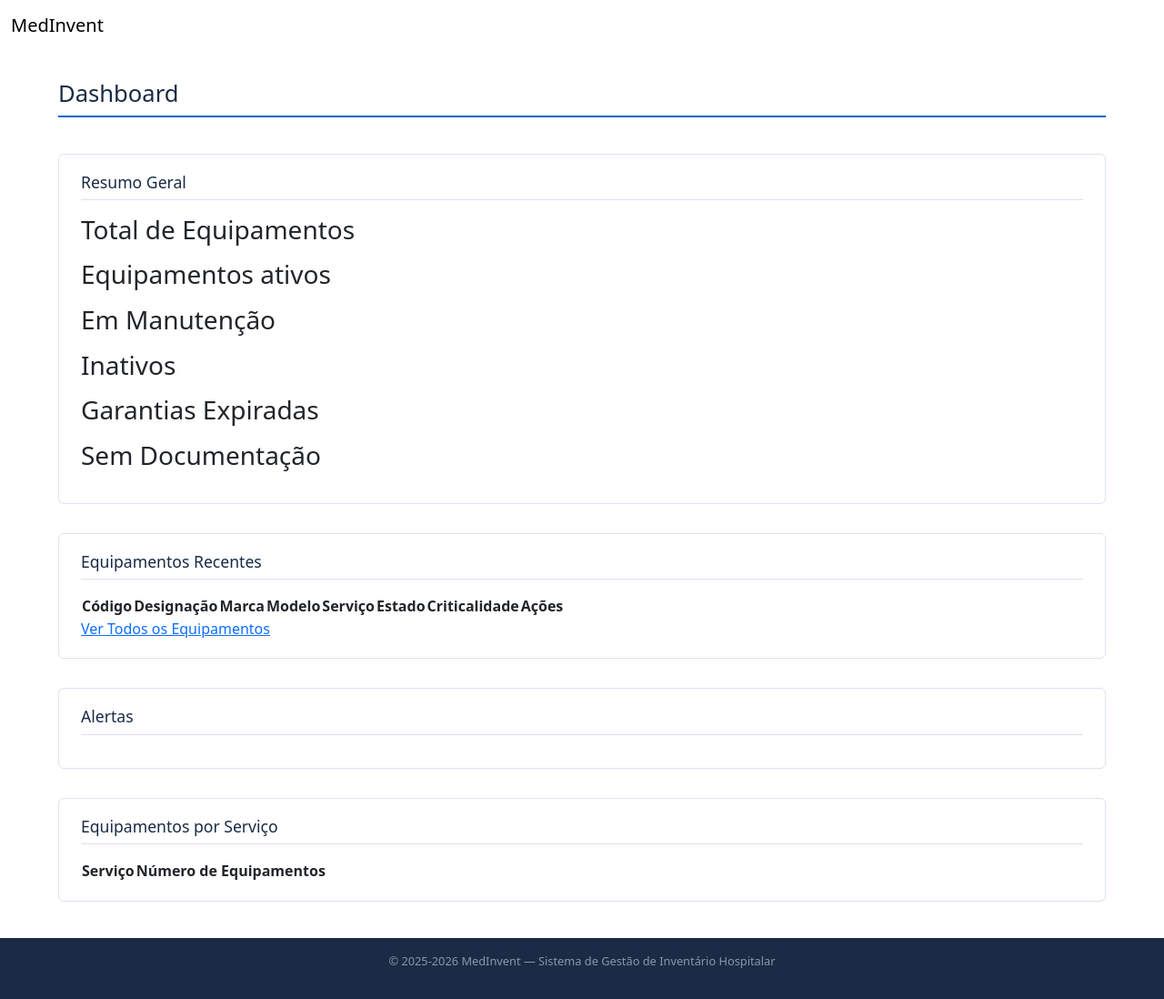
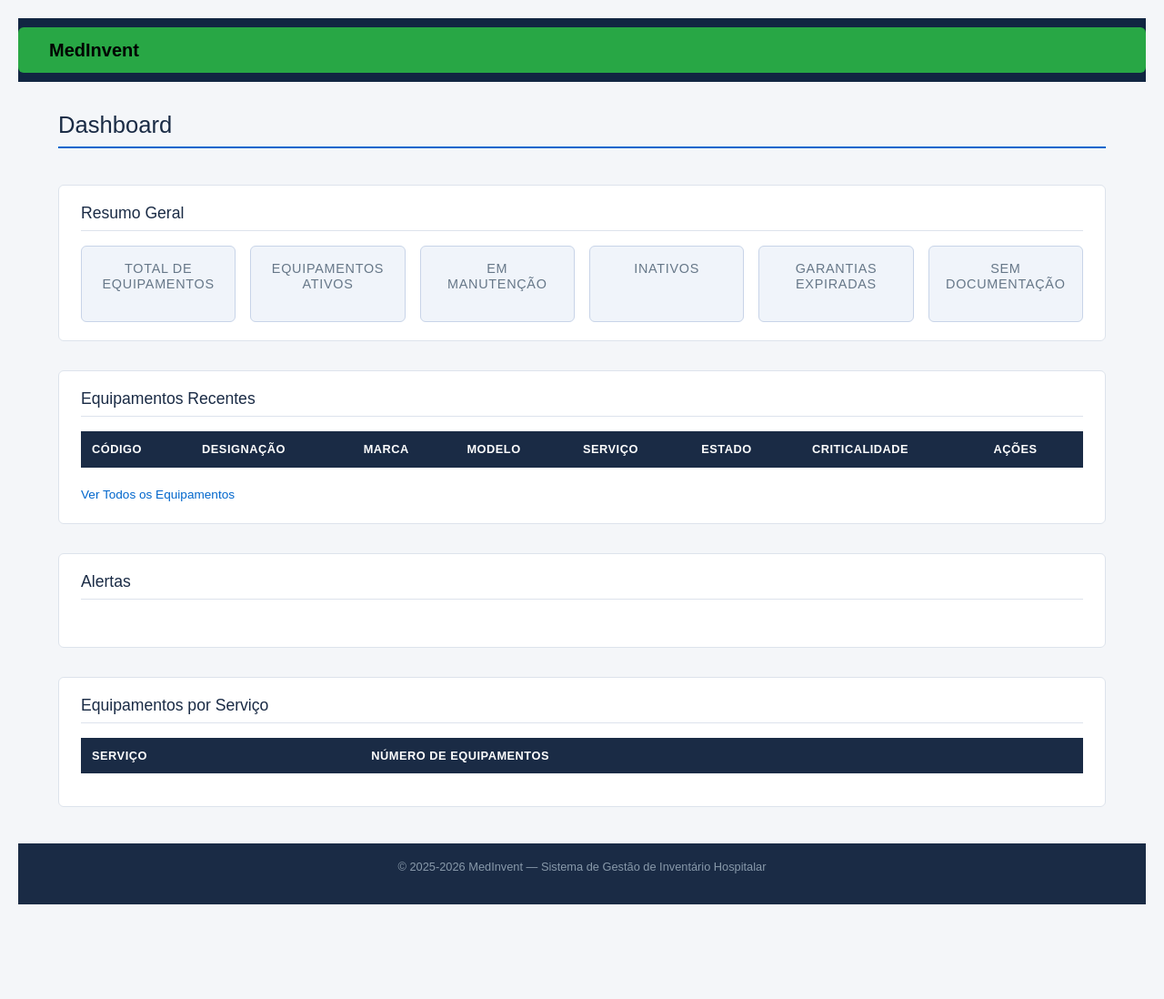
Before and after one commit to pedro-ff-campos/Projeto-gestao-hospitalar, a PHP site: page /private/dashboard.php in a window 1280 px wide. Shown: the whole page at 91% size. After the commit the page ends 994 px from the top, so only its background shows below. Run offline with PHP 8.4, Linux system fonts and the light colour scheme; lists and menus that the app fills with data are empty.

Commit message:
Continuação estlos CSS - front e back end

```diff
--- a/assets/css/1240773.css
+++ b/assets/css/1240773.css
@@ -2,11 +2,77 @@
 
 /* ── 1. RESET E BASE ── */
 
+* {
+    box-sizing: border-box;
+    margin: 0;
+    padding: 0;
+}
+body {
+    font-family: Arial, sans-serif;
+    font-size: 16px;
+    line-height: 1.5;
+    background-color: #f4f6f9;
+    color: #333333;
+    max-width: 1280px;
+    margin: 0 auto;
+    padding: 20px;
+}
+a {
+    color: #0066cc;
+    text-decoration: none;
+}
+a:hover {
+    text-decoration: underline;
+}
+ul {
+    list-style: none;
+}
+
 /* ── 2. HEADER E NAVEGAÇÃO ── */
-    /* Logo / nome do sistema */
-    /* Lista de links de navegação */
-    /* Link activo — adicionar classe "ativo" no PHP à página actual */
+header {
+    background-color: #1a2b45;
+    color: #ffffff;
+    padding: 0 24px;
+}
+header nav {
+    display: flex;
+    justify-content: space-between;
+    align-items: center;
+    height: 60px;
+}
+
+/* Logo / nome do sistema */
+header nav div:first-child {
+    font-size: 1.2rem;
+    font-weight: bold;
+    color: #ffffff;
+    text-decoration: none;
+}
+
+/* Lista de links de navegação */
+header nav ul {
+    display: flex;
+    gap: 8px;
+}
+
+/* Link activo — adicionar classe "ativo" no PHP à página actual */
+header nav div:last-child a.ativo {
+    background-color: #0066cc;
+    color: #ffffff;
+}
     /* Botão de sair */
+header nav div:last-child a {
+    padding: 8px 14px;
+    background-color: #cc3333;
+    color:#ffffff;
+    border-radius: 4px;
+    font-size: 0.85rem;
+    text-decoration: none;
+}
+header nav div:last-child a:hover {
+    background-color: #aa2222;
+}
+
 /* ── 3. CONTEÚDO PRINCIPAL ── */
 
 main {
@@ -41,10 +107,104 @@
 }
 
 /* ── 5. CARDS DE INDICADORES (KPIs) ── */
+
+section div {
+    display: flex;
+    gap: 16px;
+    flex-wrap: wrap;
+}
+
+section article {
+    flex: 1;
+    min-width: 150px;
+    background-color: #f0f4fa;
+    border: 1px solid #c8d4e8;
+    border-radius: 6px;
+    padding: 16px;
+    text-align: center;
+}
+
+section article h3 {
+    font-size: 0.9rem;
+    text-transform: uppercase;
+    letter-spacing: 0.05em;
+    color: #667788;
+    margin-bottom: 8px;
+}
+
+section article p {
+    font-size: 2rem;
+    font-weight: bold;
+    color: #1a2b45;
+}
 /* ── 6. TABELAS ── */
-    /* Link "ver todos" abaixo da tabela */
+table {
+    width: 100%;
+    border-collapse: collapse;
+    margin-bottom:16px;
+    font-size: 0.9rem;
+}
+thead {
+    background-color: #1a2b45;
+    color: #ffffff;
+}
+thead th {
+    padding: 10px 12px;
+    text-align: left;
+    font-weight: 600;
+    font-size: 0.8rem;
+    text-transform: uppercase;
+    letter-spacing: 0.04em;
+}
+tbody tr {
+    border-bottom: 1px solid #dde3ec;
+}
+tbody tr:last-child {
+    border-bottom: none;
+}
+tbody tr:hover {
+    background-color: #f0f4fa;
+}
+tbody td {
+  padding: 10px 12px;
+  color: #444444;
+  vertical-align: middle;
+}
+/* Link "ver todos" abaixo da tabela */
+section > a {
+  display: inline-block;
+  margin-top: 4px;
+  font-size: 0.85rem;
+  color: #0066cc;
+}
 /* ── 7. ALERTAS ── */
-    /* Variações de cor por tipo de alerta — adicionar classe no PHP */
+section ul {
+    display: flex;
+    flex-direction: column;
+    gap: 10px;
+}
+section ul li {
+    padding: 12px 16px;
+    border-left: 4px solid #0066cc;
+    background-color: #f0f4fa;
+    border-radius: 0 4px 4px 0;
+    font-size: 0.9rem;
+    color: #333333;
+}
+
+/* Variações de cor por tipo de alerta  */
+section ul li.alerta-aviso {
+    border-left-color: #f5a623;
+    background-color: #fffbf0;
+}
+section ul li.alerta-critico {
+    border-left-color: #cc3333;
+    background-color: #fff5f5;
+}
+section ul li.alerta-info {
+    border-left-color: #0099aa;
+    background-color: #f0fafa;
+}
 /* ── 8. BADGES DE ESTADO ── */
 
 .badge {
@@ -101,7 +261,92 @@
     text-align: center;
     padding: 16px 24px;
     font-size: 0.8rem;
-    margin-top: 40px
+    margin-top: 40px;
+    width: 100%;
+    clear: both;
 }
 
 /* ── 11. RESPONSIVIDADE BÁSICA ── */
+@media (max-width: 768px) {
+    header nav {
+        flex-direction:column;
+        height: auto;
+        padding: 12px 0;
+        gap: 10px;
+    }
+
+    header nav ul {
+        flex-wrap: wrap;
+        justify-content: center;
+    }
+
+    main {
+        margin: 16px auto;
+        padding: 0 16px;
+    }
+
+    section div {
+        flex-direction: column;
+    }
+
+    table {
+        font-size: 0.78rem;
+    }
+
+    thead th,
+    tbody td {
+        padding: 8px;
+    }
+}
+
+/* ======= ESTILOS PÁGINA PÚBLICA ======== */
+
+/*==== Barra de navegação =====*/
+nav {
+    position: fixed;
+    display: flex;
+    align-items: center;
+    justify-content: space-between;
+    padding: 0 48px;
+    height: 70px;
+    background: rgba(10,31,60,.97);
+    backdrop-filter: blur(12px);
+    z-index: 100;
+}
+/* Logo / nome do sistema */
+nav > div:first {
+    font-family: 'Playfair Display', serif;
+    font-size: 1.5rem;
+    color: #ffffff;
+    span {color: #28a745;}
+}
+/* Links de navegação */
+nav > ul {
+    display: flex;
+    gap: 32px;
+    list-style: none;
+}
+nav > ul a {
+    color: #b3c0b3;
+    font-size: 0.88rem;
+    font-weight: 500;
+}
+nav > ul a:hover {
+    color: #ffffff;
+}
+/* Botão de login */
+nav > div:last-child {
+    background-color: #28a745;
+    color: #1a2b45;
+    border-radius: 6px;
+    font-weight: 700;
+}
+nav > div:last-child a {
+    padding: 10px 22px;
+    display: inline-block;
+}
+
+/*==== HERO SECTION =====*/
+section#hero {
+
+}
```
